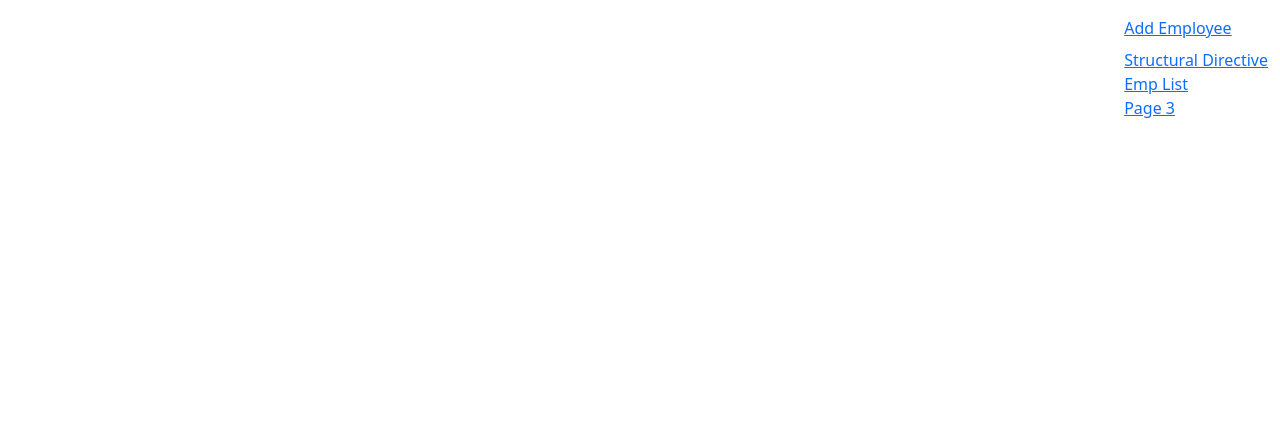
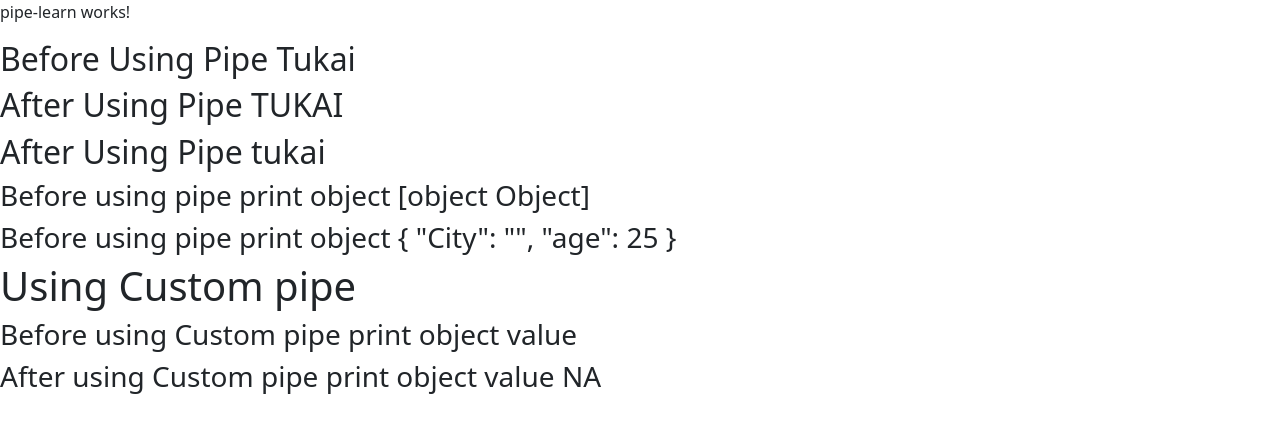
Before and after one commit to Sagnik-code-coder/angular-learning, an Angular app: page / in a window 1280 px wide. Shown: the top 432 px of the page. Built offline with nearby package versions, Linux system fonts and the light colour scheme.

Commit message:
Pipe Chapter included

```diff
--- /dev/null
+++ b/src/app/Pipe/na.pipe.ts
@@ -0,0 +1,22 @@
+import { Pipe, PipeTransform } from '@angular/core';
+
+@Pipe({
+  name: 'na',
+  standalone: true
+})
+export class NaPipe implements PipeTransform {
+
+
+
+  transform(value: unknown, ...args: unknown[]): unknown {
+    //return null;
+    if(value== "" || value== "null")
+      {
+        return "NA";
+      }
+      else{
+        return value;
+      }
+  }
+
+}
--- a/src/app/app.component.html
+++ b/src/app/app.component.html
@@ -2,7 +2,7 @@
 <app-add-emp></app-add-emp>
 <app-emp-list></app-emp-list>
 <app-data-binding></app-data-binding>
-<app-structural-dir></app-structural-dir> -->
+<app-structural-dir></app-structural-dir>
 <nav class="navbar navbar-inverse">
   <div class="container-fluid">
     <div class="navbar-header">
@@ -17,4 +17,5 @@
 </nav>
 <div class="container">
   <router-outlet></router-outlet>
-</div>
+</div> -->
+<app-pipe-learn></app-pipe-learn>
--- a/src/app/app.component.ts
+++ b/src/app/app.component.ts
@@ -1,5 +1,7 @@
+//import { CommonModule } from '@angular/common';
 import { Component } from '@angular/core';
 import { RouterLink, RouterOutlet } from '@angular/router';
+import { PipeLearnComponent } from "./pipe-learn/pipe-learn.component";
 //import { AddEmpComponent } from './Component/add-emp/add-emp.component';
 //import { EmpListComponent } from './Component/emp-list/emp-list.component';
 //import { DataBindingComponent } from './Component/data-binding/data-binding.component';
@@ -8,7 +10,7 @@ import { RouterLink, RouterOutlet } from '@angular/router';
 @Component({
   selector: 'app-root',
   standalone: true,
-  imports: [RouterOutlet,RouterLink],//AddEmpComponent,EmpListComponent,DataBindingComponent,StructuralDirComponent],
+  imports: [RouterOutlet, RouterLink, PipeLearnComponent],//AddEmpComponent,EmpListComponent,DataBindingComponent,StructuralDirComponent],
   templateUrl: './app.component.html',
   styleUrl: './app.component.css'
 })
--- /dev/null
+++ b/src/app/pipe-learn/pipe-learn.component.html
@@ -0,0 +1,11 @@
+<p>pipe-learn works!</p>
+<div>
+  <h2>Before Using Pipe {{name}}</h2>
+  <h2>After Using Pipe {{name | uppercase}}</h2>
+  <h2>After Using Pipe {{name | lowercase}}</h2>
+  <h3>Before using pipe print object {{student}}</h3>
+  <h3>Before using pipe print object {{student | json}}</h3>
+  <h1>Using Custom pipe</h1>
+  <h3>Before using Custom pipe print object value {{student.City}}</h3>
+  <h3>After using Custom pipe print object value {{student.City | na}}</h3>
+</div>
--- /dev/null
+++ b/src/app/pipe-learn/pipe-learn.component.ts
@@ -0,0 +1,20 @@
+import { CommonModule } from '@angular/common';
+import { Component } from '@angular/core';
+import { NaPipe } from '../Pipe/na.pipe';
+
+@Component({
+  selector: 'app-pipe-learn',
+  standalone: true,
+  imports: [CommonModule,NaPipe],
+  templateUrl: './pipe-learn.component.html',
+  styleUrl: './pipe-learn.component.css'
+})
+export class PipeLearnComponent {
+  name: string = "Tukai";
+  student: any =
+  {
+    City: "",
+    age: 25,
+
+  };
+}
```
Also changed, not shown: AngularNotes.txt, src/app/pipe-learn/pipe-learn.component.css (added), 2 other files (tests, documents, lock files or other folders).
